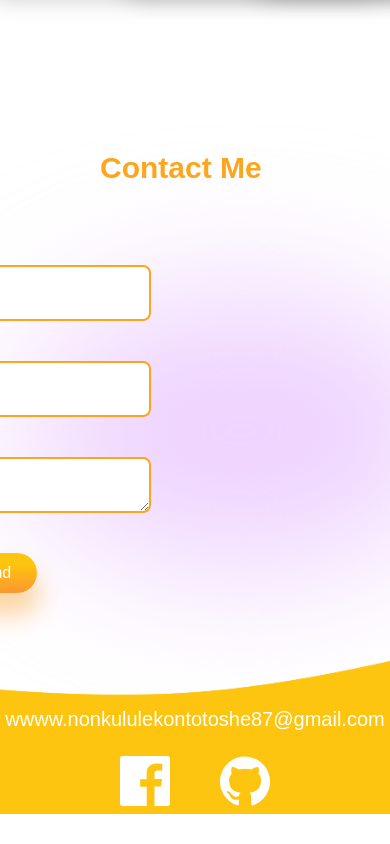
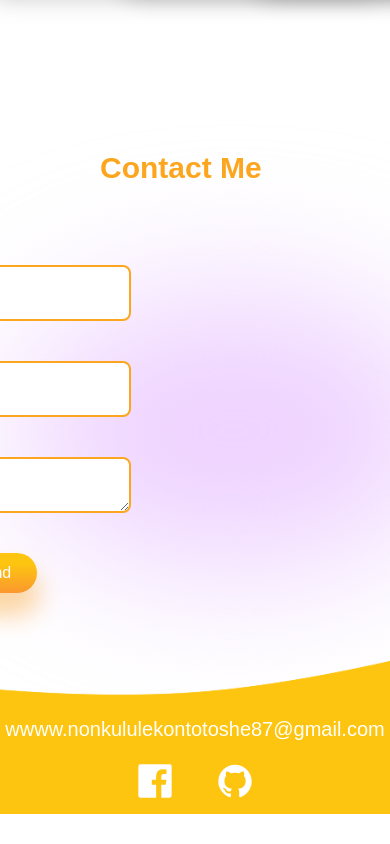
Before and after one commit to Nonku201220/my_portfolio, a React (Create React App) app: page / in a window 390 px wide. Shown: the part 3575-4419 px from the top of the page. Before the commit the page ends 4389 px from the top, so only its background shows below. Built offline with nearby package versions, Linux system fonts and the light colour scheme; a web font is replaced by a local one.

Commit message:
3rd commit

```diff
--- a/src/components/Contact/Contact.css
+++ b/src/components/Contact/Contact.css
@@ -54,7 +54,7 @@
     }
 
     .c-right .user {
-        width: 15rem;
+        width: 13rem;
     }
 
     .contact {
--- a/src/components/Footer/Footer.css
+++ b/src/components/Footer/Footer.css
@@ -36,4 +36,8 @@
         color: white;
         font-size: 200;
     }
+
+    .footer {
+        margin-bottom: 1rem;
+    }
 }
--- a/src/components/Footer/Footer.js
+++ b/src/components/Footer/Footer.js
@@ -11,10 +11,10 @@ const Footer = () => {
         <span>wwww.nonkululekontotoshe87@gmail.com</span>
         <div className="f-icons">
           <a href="https://www.facebook.com/nonkululeko.nkuliegh.7" target="_blank" rel="noopener noreferrer">
-            <UilFacebook color="white" size="3rem" />
+            <UilFacebook color="white" size="2rem" />
           </a>
           <a href="https://github.com/Nonku201220" target="_blank" rel="noopener noreferrer">
-            <UilGithub color="white" size="3rem" />
+            <UilGithub color="white" size="2rem" />
           </a>
         </div>
       </div>
```
